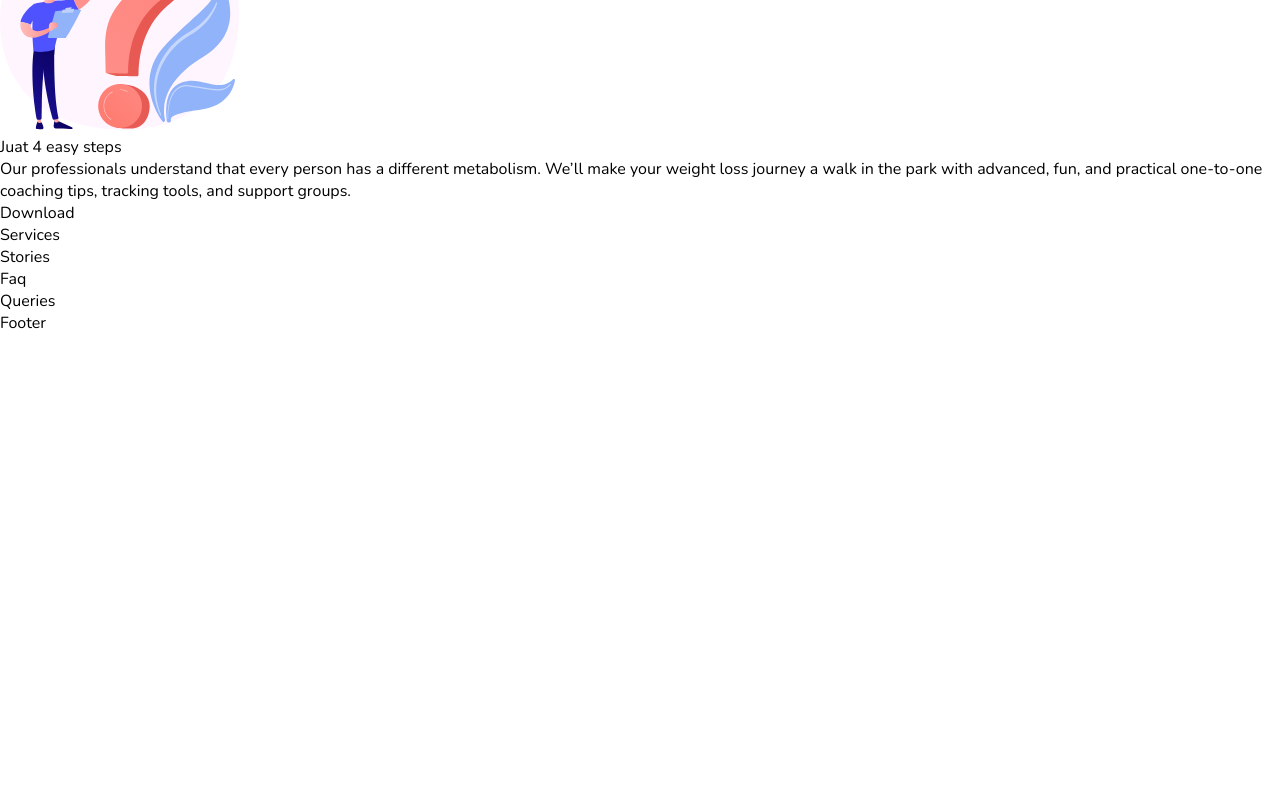
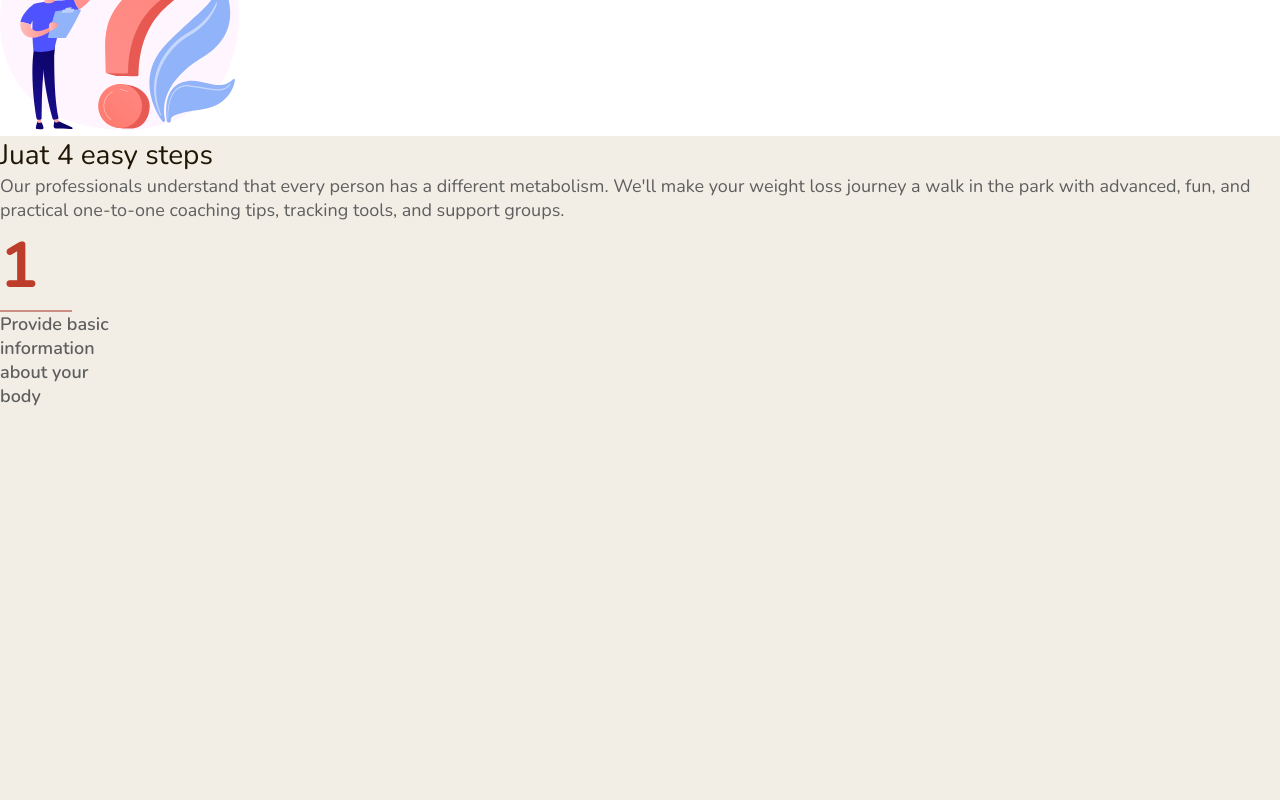
Before and after one commit to Shrey1012/fit4sure, a React (Create React App) app: page / in a window 1280 px wide. Shown: the part 3960-4760 px from the top of the page. Before the commit the page ends 4294 px from the top, so only its background shows below. Built offline with nearby package versions, Linux system fonts and the light colour scheme.

Commit message:
Updated some files

```diff
--- a/src/components/Steps.css
+++ b/src/components/Steps.css
@@ -0,0 +1,40 @@
+.steps-main{
+    background-color: #F2EEE5;
+    height: 100vh;
+}
+.step1{
+    height: 254px;
+    width: 125px;
+    display: flex;
+    flex-direction: column;
+    justify-content: flex-start;
+
+}
+.top-text1{
+    font-size: 28px;
+    font-weight: 700px;
+    color: #1F1704;
+}
+.top-text2{
+    font-size: 18px;
+    font-weight: 600px;
+    color: #5E5E5F;
+}
+.num-txt{
+    font-weight: 700;
+    font-size: 64px;
+    border-radius: nullpx;
+    color: #BD3C2A;
+}
+.steps-line{
+    width: 72px;
+    height: 2px;
+    background: #CC8E85;
+}
+.steps-txt{
+    font-size: 18px;
+    font-weight: 600;
+    text-align: left;
+    color:#5E5E5F;
+    ;
+}
--- a/src/components/Steps.jsx
+++ b/src/components/Steps.jsx
@@ -5,8 +5,14 @@ const Steps = () => {
   return (
     <div className='steps-main'>
       <div className='top-text1'>Juat 4 easy steps</div>
-      <div className='top-text2'>Our professionals understand that every person has a different metabolism. We’ll make your weight loss journey a walk in the park with advanced, fun, and practical one-to-one coaching tips, tracking tools, and support groups.</div>
-
+      <div className='top-text2'>Our professionals understand that every person has a different metabolism. We'll make your weight loss journey a walk in the park with advanced, fun, and practical one-to-one coaching tips, tracking tools, and support groups.</div>
+      <div className='steps-box'>
+        <div className='step1'>
+          <div className='num-txt'>1</div>
+          <div className='steps-line'></div>
+          <div className='steps-txt'>Provide basic information about your body</div>
+        </div>
+      </div>
     </div>
   )
 }
```
